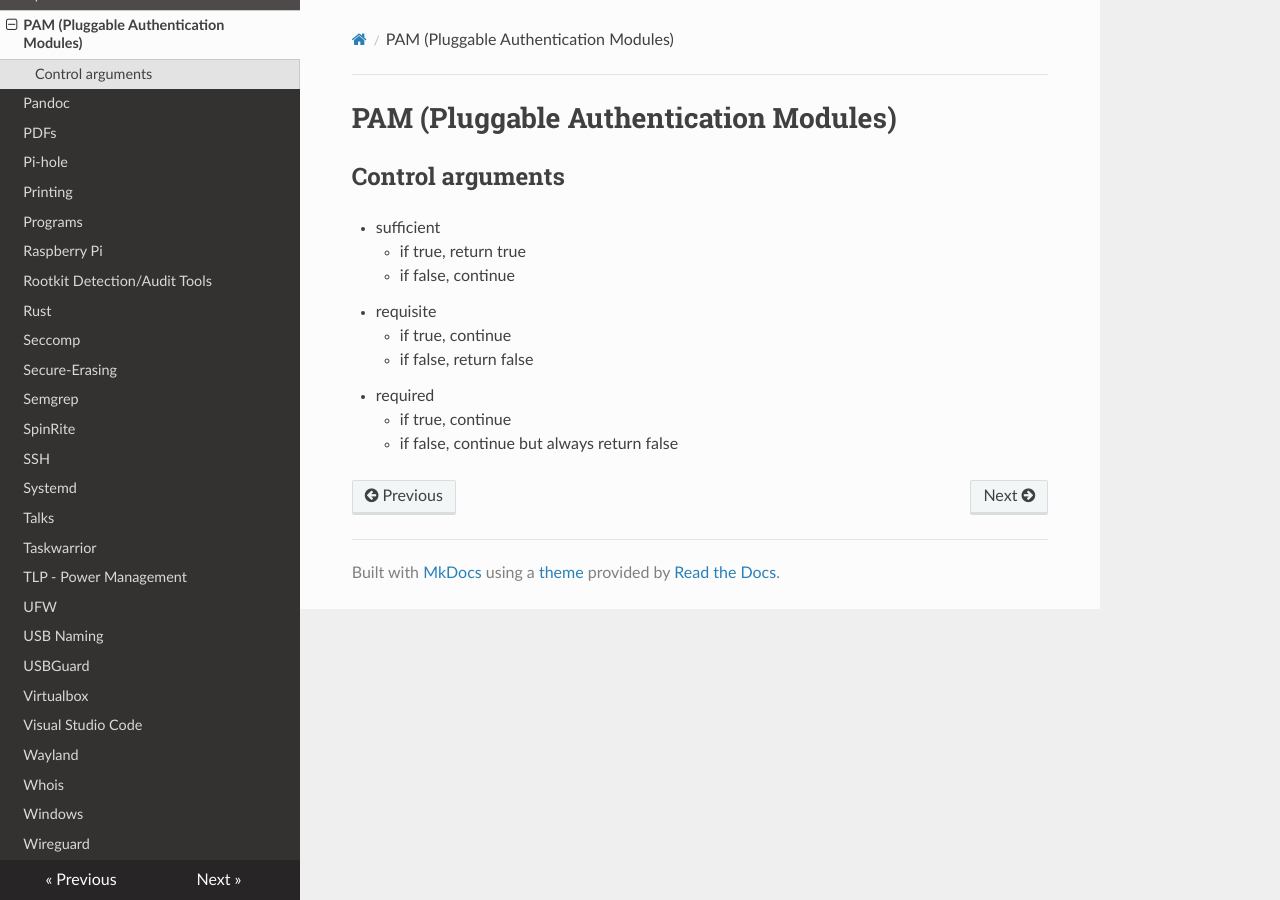
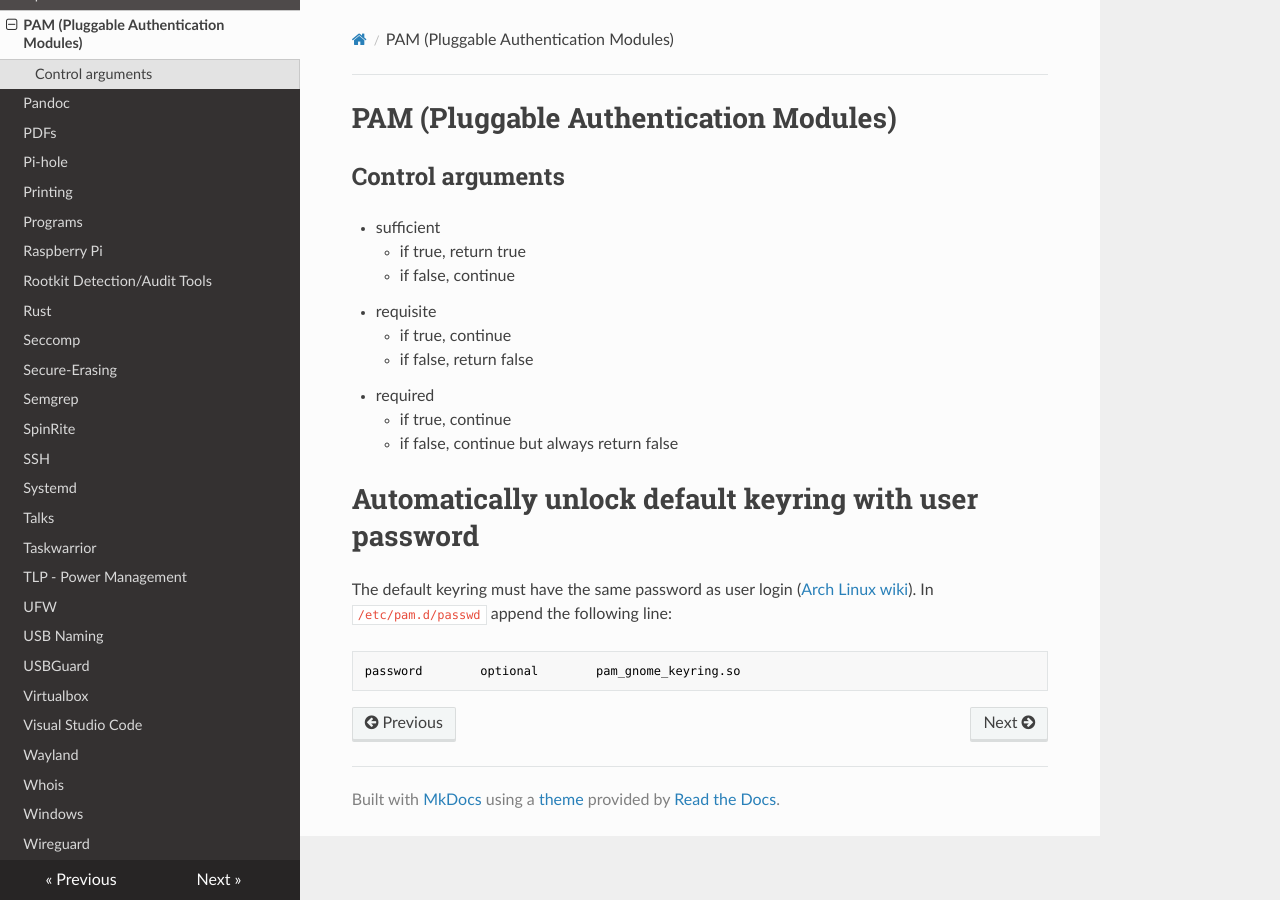
Before and after one commit to Maaxxs/wiki, an MkDocs documentation site: the page built from docs/pam.md, in a window 1280 px wide. Built offline with MkDocs 1.6.1, drawn with Linux system fonts in a browser that asks for light colours; nearby versions of some CDN libraries.

Commit message:
Auto unlock default gnome keyring with PAM

````diff
--- a/docs/pam.md
+++ b/docs/pam.md
@@ -11,3 +11,15 @@
 - required
     - if true, continue
     - if false, continue but always return false
+
+# Automatically unlock default keyring with user password
+
+The default keyring must have the same password as user login
+([Arch Linux wiki][auto-unlock]).
+In `/etc/pam.d/passwd` append the following line:
+
+```
+password        optional        pam_gnome_keyring.so
+```
+
+[auto-unlock]: https://wiki.archlinux.org/title/GNOME/Keyring#Automatically_change_keyring_password_with_user_password
````
